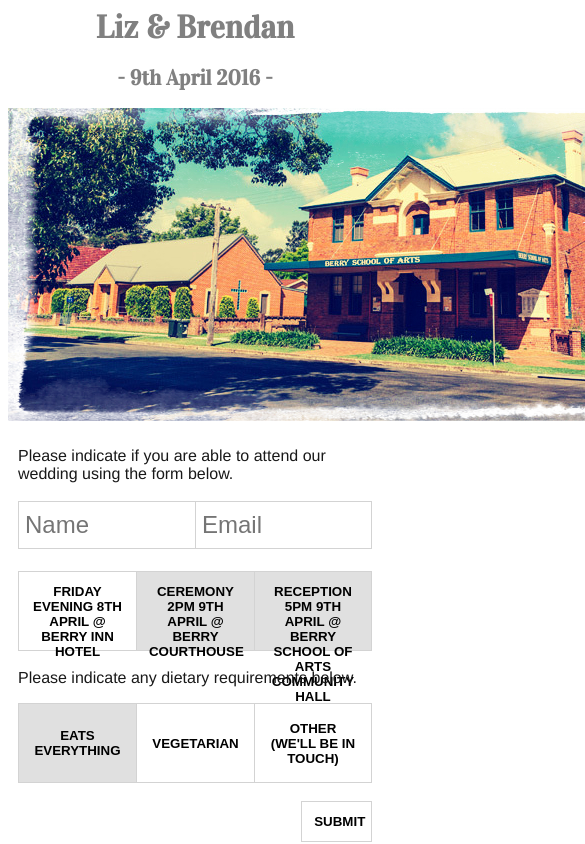
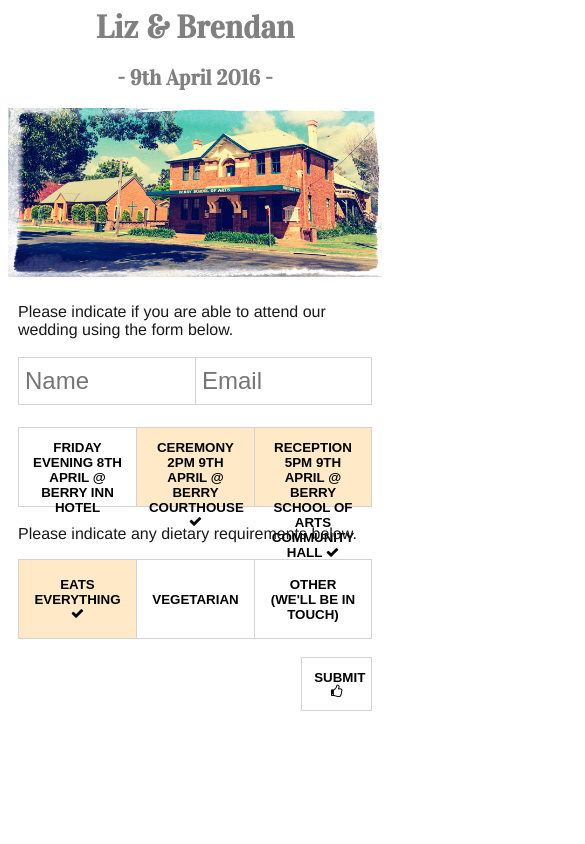
Before and after one commit to lizandbrendangetmarried/lizandbrendangetmarried.github.com, a React app: page / in a window 390 px wide. Shown: the top 844 px of the page, 585 px wide, since content can reach past the window. Built offline with nearby package versions, Linux system fonts and the light colour scheme.

Commit message:
added font awesome icons for active buttons, and tweaked active button colour

```diff
--- a/package.json
+++ b/package.json
@@ -44,6 +44,8 @@
     "apostle.io": "^1.0.0",
     "extract-text-webpack-plugin": "^0.9.0",
     "file-loader": "^0.8.4",
+    "font-awesome": "^4.4.0",
+    "font-awesome-webpack": "0.0.4",
     "react": "^0.14.0",
     "react-dom": "^0.14.0",
     "url-loader": "^0.5.6"
--- a/src/App.js
+++ b/src/App.js
@@ -1,6 +1,12 @@
 import React, { Component } from 'react';
 import RsvpForm from './rsvpForm.jsx';
 import schoolImage from './school-arts.jpg';
+import 'font-awesome/fonts/fontawesome-webfont.eot';
+import 'font-awesome/fonts/fontawesome-webfont.svg';
+import 'font-awesome/fonts/fontawesome-webfont.ttf';
+import 'font-awesome/fonts/fontawesome-webfont.woff';
+import 'font-awesome/fonts/fontawesome-webfont.woff2';
+import 'font-awesome/css/font-awesome.min.css';
 
 export default class App extends Component {
   render() {
--- a/src/rsvpForm.jsx
+++ b/src/rsvpForm.jsx
@@ -62,6 +62,14 @@ export default class RsvpForm extends Component {
       requestChange: this._handleEmailChange
     };
 
+    let buttonFunc = (label, isActive, onClick) => {
+      let tick = null;
+      if (isActive) {
+        tick = <i className='fa fa-check'></i>;
+      }
+      return <button type='button' className={isActive ? 'active' : null} onClick={onClick}>{label} {tick}</button>;
+    };
+
     return (
       <section className='rsvp-form'>
         <p>Please indicate if you are able to attend our wedding using the form below.</p>
@@ -71,18 +79,18 @@ export default class RsvpForm extends Component {
             <input type='email' required placeholder='Email' valueLink={emailLink} />
           </div>
           <div className='row events'>
-            <button type='button' className={this.state.friday ? 'active' : null} onClick={() => this.setState({ friday: !this.state.friday })}>Friday evening 8th April @ Berry Inn Hotel</button>
-            <button type='button' className={this.state.ceremony ? 'active' : null} onClick={() => this.setState({ ceremony: !this.state.ceremony })}>Ceremony 2pm 9th April @ Berry Courthouse</button>
-            <button type='button' className={this.state.reception ? 'active' : null} onClick={() => this.setState({ reception: !this.state.reception })}>Reception 5pm 9th April @ Berry school of arts community hall</button>
+            {buttonFunc('Friday evening 8th April @ Berry Inn Hotel', this.state.friday, () => this.setState({ friday: !this.state.friday }))}
+            {buttonFunc('Ceremony 2pm 9th April @ Berry Courthouse', this.state.ceremony, () => this.setState({ friday: !this.state.ceremony }))}
+            {buttonFunc('Reception 5pm 9th April @ Berry school of arts community hall', this.state.reception, () => this.setState({ friday: !this.state.reception }))}
           </div>
           <div className='row dietary'>
             <p>Please indicate any dietary requirements below.</p>
-            <button type='button' className={this.state.dietary === 'everything' ? 'active' : null} onClick={() => this.setState({ dietary: 'everything' })}>Eats everything</button>
-            <button type='button' className={this.state.dietary === 'vegetarian' ? 'active' : null} onClick={() => this.setState({ dietary: 'vegetarian' })}>Vegetarian</button>
-            <button type='button' className={this.state.dietary === 'other' ? 'active' : null} onClick={() => this.setState({ dietary: 'other' })}>Other (we&#39;ll be in touch)</button>
+            {buttonFunc('Eats everything', this.state.dietary === 'everything', () => this.setState({ dietary: 'everything' }))}
+            {buttonFunc('Vegetarian', this.state.dietary === 'vegetarian', () => this.setState({ dietary: 'vegetarian' }))}
+            {buttonFunc('Other (we\'ll be in touch)', this.state.dietary === 'other', () => this.setState({ dietary: 'other' }))}
           </div>
           <div className='row action'>
-            <button type='button' onClick={this._submitForm.bind(this)}>Submit</button>
+            <button type='button' onClick={this._submitForm.bind(this)}>Submit <i className='fa fa-thumbs-o-up'></i></button>
           </div>
         </form>
       </section>
--- a/src/styles.css
+++ b/src/styles.css
@@ -79,7 +79,7 @@ section.rsvp-form {
 }
 
 .rsvp-form form > div.row > button.active {
-  background: #e0e0e0;
+  background: #FFE9C6;
 }
 
 .rsvp-form form > div.row.action {
@@ -111,4 +111,8 @@ section.container {
   body, div#root {
     background: none;
   }
+
+  section.container div.image-wrapper > img {
+    width: 100%;
+  }
 }
--- a/webpack.config.js
+++ b/webpack.config.js
@@ -49,7 +49,9 @@ module.exports = {
       {
         test: /\.(jpe?g|png|gif)/,
         loader: 'url-loader?limit=' + (10 * 1000)
-      }
+      },
+      { test: /\.woff(2)?(\?v=[0-9]\.[0-9]\.[0-9])?$/, loader: "url-loader?limit=10000&mimetype=application/font-woff" },
+      { test: /\.(ttf|eot|svg)(\?v=[0-9]\.[0-9]\.[0-9])?$/, loader: "file-loader" }
     ]
   }
 };
```
